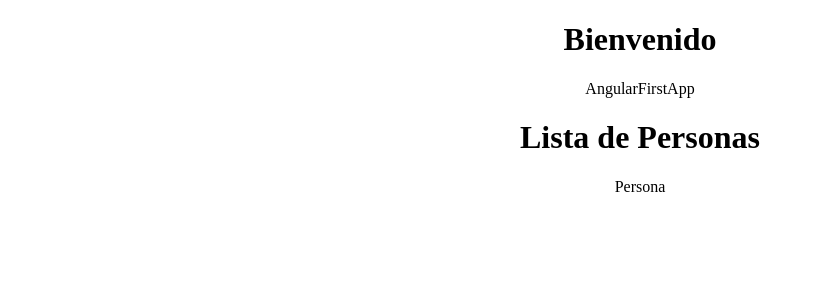
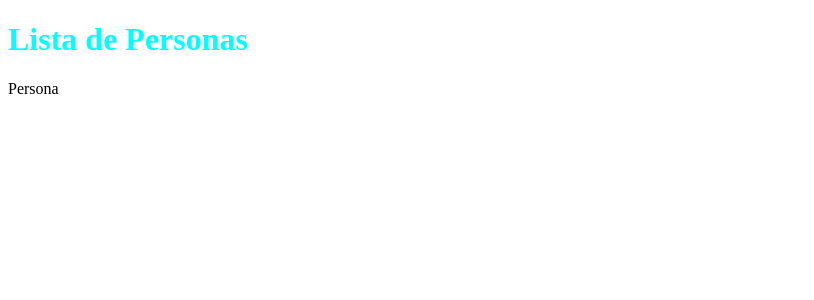
Before and after one commit to alvaro-barrera/AngularFirstApp, an Angular app: page / in a window 1280 px wide. Shown: the top 300 px of the page, without its empty margins (0-814 px from the left). Built offline with nearby package versions, Linux system fonts and the light colour scheme.

Commit message:
Bootstrap y estilos iniciales

```diff
--- a/angular.json
+++ b/angular.json
@@ -97,9 +97,14 @@
               "src/assets"
             ],
             "styles": [
-              "src/styles.css"
+              "src/styles.css",
+              "node_modules/bootstrap/dist/css/bootstrap.min.css"
             ],
-            "scripts": []
+            "scripts": [
+              "node_modules/jquery/dist/jquery.slim.min.js",
+              "node_modules/popper.js/dist/umd/popper.min.js",
+              "node_modules/bootstrap/dist/js/bootstrap.min.js"
+            ]
           }
         }
       }
--- a/package.json
+++ b/package.json
@@ -18,6 +18,9 @@
     "@angular/platform-browser": "~12.0.5",
     "@angular/platform-browser-dynamic": "~12.0.5",
     "@angular/router": "~12.0.5",
+    "bootstrap": "^5.0.1",
+    "jquery": "^3.6.0",
+    "popper.js": "^1.16.1",
     "rxjs": "~6.6.0",
     "tslib": "^2.1.0",
     "zone.js": "~0.11.4"
--- a/src/app/app.component.html
+++ b/src/app/app.component.html
@@ -1,5 +1 @@
-<div style="text-align: center;">
-  <h1>Bienvenido</h1>
-  <p>{{title}}</p>
-  <app-persons></app-persons>
-</div>
+<app-persons></app-persons>
--- /dev/null
+++ b/src/app/persons/persons.component.css
@@ -0,0 +1,3 @@
+h1{
+  color: aqua;
+}
--- a/src/app/persons/persons.component.html
+++ b/src/app/persons/persons.component.html
@@ -1,2 +1,8 @@
-<h1>Lista de Personas</h1>
-<app-person></app-person>
+<div class="container">
+  <div class="row">
+    <div class="col">
+      <h1>Lista de Personas</h1>
+      <app-person></app-person>
+    </div>
+  </div>
+</div>
--- a/src/app/persons/persons.component.ts
+++ b/src/app/persons/persons.component.ts
@@ -2,7 +2,8 @@
 
 @Component({
   selector: "app-persons",
-  templateUrl: "./persons.component.html"
+  templateUrl: "./persons.component.html",
+  styleUrls: ["./persons.component.css"]
 })
 
 export class PersonsComponent{
```
Also changed, not shown: 1 other file (tests, documents, lock files or other folders).
